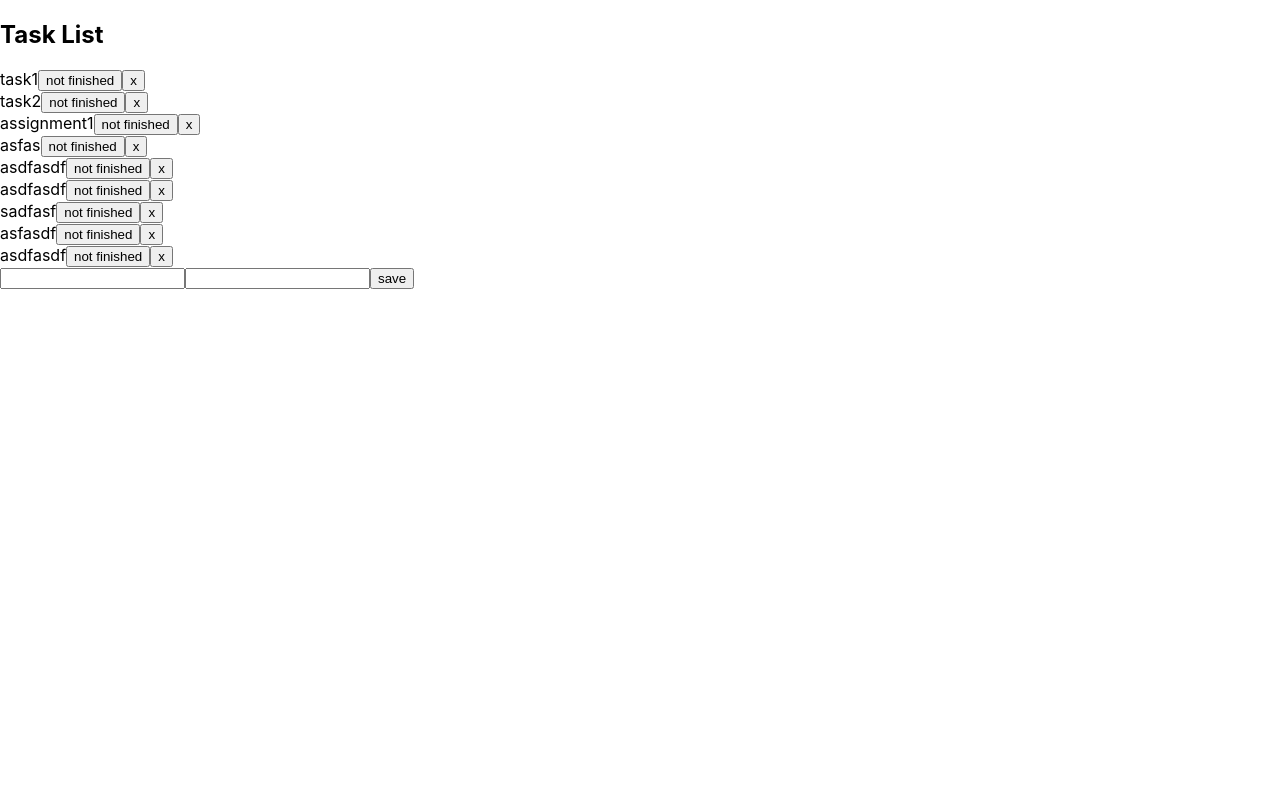
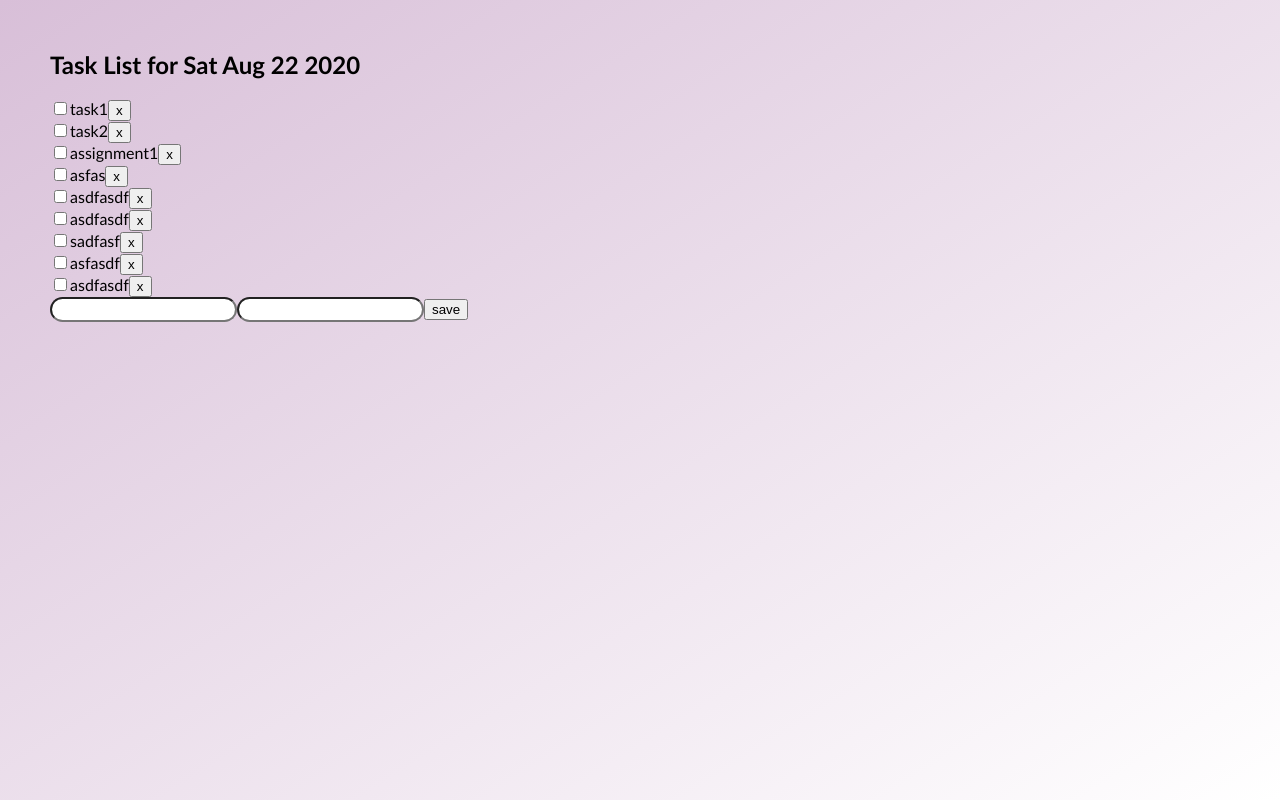
Before and after one commit to mhucanada/Dunelist-Frontend, a React (Create React App) app: page / in a window 1280 px wide. Built offline with nearby package versions, Linux system fonts and the light colour scheme; data requests are answered from the project's data file.

Commit message:
Changed aesthetics + checkboxes
Font, background colour, formatting took out toggle, reworded pop up messages, put in checkboxes

```diff
--- a/src/App.js
+++ b/src/App.js
@@ -34,6 +34,7 @@ const App = () => {
 			status: false,
 			category: category,
 			date: Date(),
+
 		}
 
 		const existingCategories = currentCategories.find(category => category.id === category)
@@ -50,7 +51,7 @@ const App = () => {
 		}
 
 		if (!newTask.replace(/\s/g, '').length) {
-			alert('bruh this is empty or just whitespace')
+			alert('Please enter valid text.')
 			setNewTask('')
 		} else {
 			taskService.create(taskObject).then((returnedTask) => {
@@ -81,15 +82,18 @@ const App = () => {
 	}
 
 	const deleteTask = (id) => {
-		if (window.confirm('Do you really want to delete this note')) {
+		if (window.confirm('Are you sure you want to delete this?')) {
 			taskService.deleteTask(id)
 			setTasks(tasks.filter((task) => task.id !== id))
 		}
 	}
 
+    var date = new Date();
+    var displayDate = date.toDateString();
+
 	return (
 		<div>
-			<h2>Task List</h2>
+			<h2>Task List for {displayDate}</h2>
 			<div>
 				{tasks.map((task, i) => (
 					<Task
--- a/src/components/Task.js
+++ b/src/components/Task.js
@@ -7,8 +7,9 @@ const Task = ({ task, toggleFinished, deleteTask }) => {
 
     return (
         <div>
+            {/*<button onClick={toggleFinished}>{label}</button>*/}
+            <input type="checkbox" id="myCheck" onclick="myFunction()"></input>
             {task.content}
-            <button onClick={toggleFinished}>{label}</button>
             <button onClick={deleteTask}>x</button>
         </div>
     );
--- a/src/index.css
+++ b/src/index.css
@@ -1,13 +1,26 @@
 body {
-  margin: 0;
-  font-family: -apple-system, BlinkMacSystemFont, 'Segoe UI', 'Roboto', 'Oxygen',
+  margin: 50px;
+  font-family: "Trebuchet MS", Helvetica, sans-serif;/* -apple-system, BlinkMacSystemFont, 'Segoe UI', 'Roboto', 'Oxygen',
     'Ubuntu', 'Cantarell', 'Fira Sans', 'Droid Sans', 'Helvetica Neue',
-    sans-serif;
+    sans-serif;*/
   -webkit-font-smoothing: antialiased;
   -moz-osx-font-smoothing: grayscale;
+
+    /*position: relative;
+    height: 100%;
+    width: 100%;*/
+    background-image: linear-gradient(to bottom right, thistle, white);
+    background-repeat: no-repeat;
+    background-attachment: fixed;
 }
 
 code {
   font-family: source-code-pro, Menlo, Monaco, Consolas, 'Courier New',
     monospace;
 }
+
+input {
+    -moz-border-radius: 20px;
+    -webkit-border-radius: 20px;
+    padding: 3px;
+}
```
